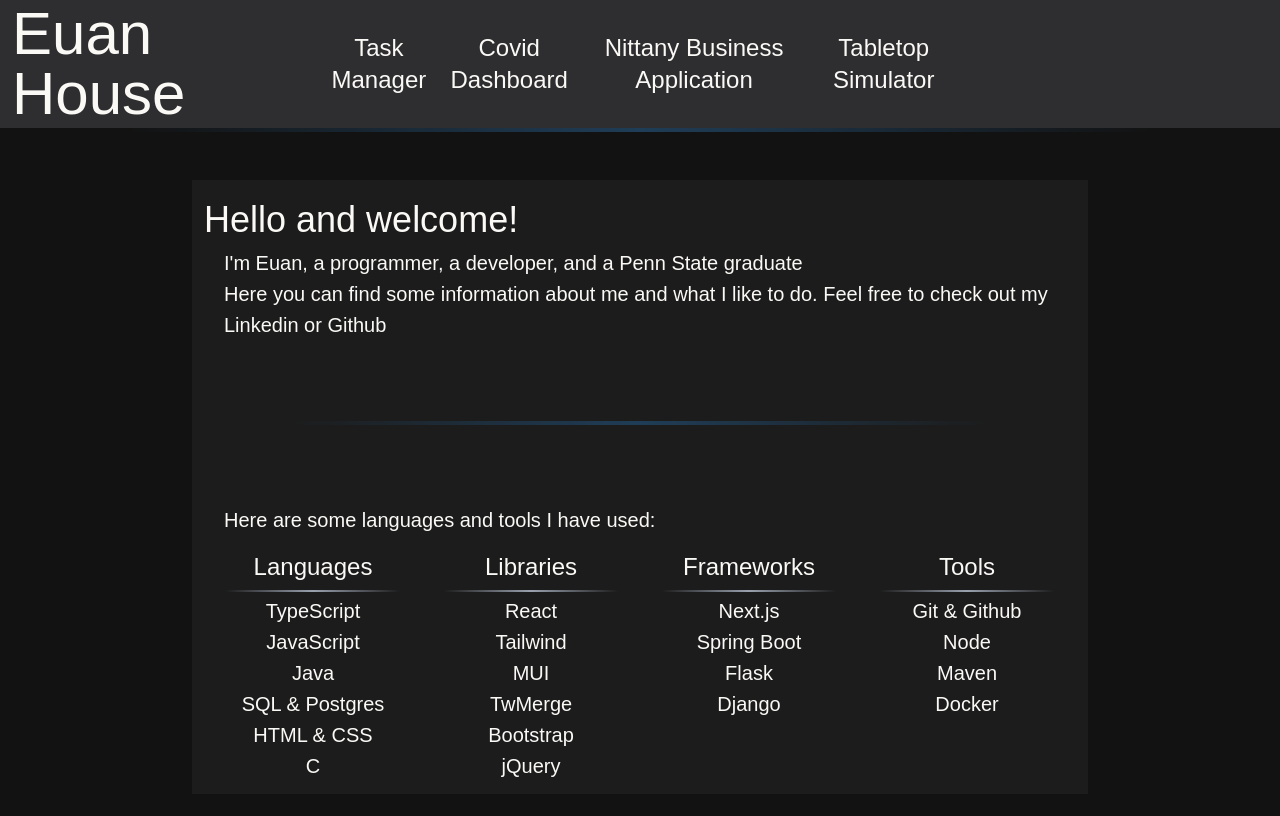
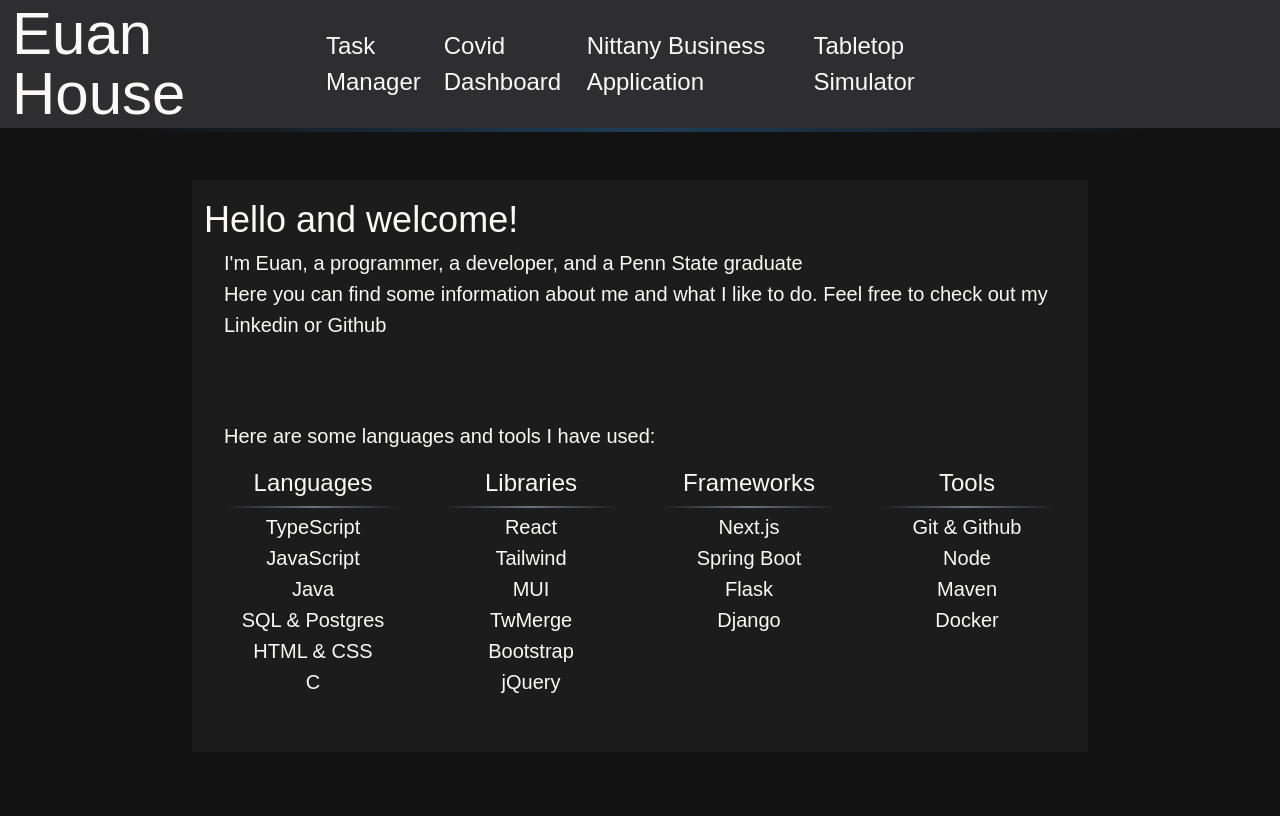
Before and after one commit to ehouse3/ehouse3.github.io, a Next.js app: page / in a window 1280 px wide. Shown: the top 816 px of the page. Built offline with nearby package versions, Linux system fonts and the light colour scheme; some icons are missing.

Commit message:
Reformatting
Reformatted components
- Linebreak uses cleaner variables for multiple styling
- Migrated component props to use types

```diff
--- a/app/layout.tsx
+++ b/app/layout.tsx
@@ -51,25 +51,25 @@ function Navbar(): ReactNode {
 
         <div data-desc="projects" className="flex justify-around">
           <HeaderLink href={projectPaths.taskManager} title="Task Manager">
-            Task Manager
+            <h4>Task Manager</h4>
           </HeaderLink>
           <HeaderLink
             href={projectPaths.covidDashboard}
             title="Covid Dashboard"
           >
-            Covid Dashboard
+            <h4>Covid Dashboard</h4>
           </HeaderLink>
           <HeaderLink
             href={projectPaths.nittanyBusiness}
             title="Nittany Business Application"
           >
-            Nittany Business Application
+            <h4>Nittany Business Application</h4>
           </HeaderLink>
           <HeaderLink
             href={projectPaths.tableTopSimulator}
             title="Tabletop Simulator"
           >
-            Tabletop Simulator
+            <h4>Tabletop Simulator</h4>
           </HeaderLink>
         </div>
 
@@ -116,13 +116,10 @@ function ForeGround(props: ForeGroundProps) {
   );
 }
 
-interface FooterProps {
-  children?: ReactNode;
-}
 /** Footer component that lays at the bottom of each page.
  * Displays social's links for medium or smaller screens (Navbar doesn't display them on smaller screens)
  */
-function Footer(props: FooterProps) {
+function Footer() {
   return (
     <div className="flex justify-center gap-4 p-4 md:hidden">
       <Link
--- a/app/page.tsx
+++ b/app/page.tsx
@@ -30,10 +30,7 @@ export default function Home() {
           <div className="col-span-1" data-desc="languages">
             <ul role="list">
               <h4>Languages</h4>
-              <LineBreak
-                isSkeleton={true}
-                className="my-1 h-0.5 via-gray-400"
-              ></LineBreak>
+              <LineBreak className="my-1 h-0.5 via-gray-500"></LineBreak>
               <li>TypeScript</li>
               <li>JavaScript</li>
               <li>Java</li>
@@ -46,10 +43,7 @@ export default function Home() {
           <div data-desc="libraries">
             <ul role="list">
               <h4>Libraries</h4>
-              <LineBreak
-                isSkeleton={true}
-                className="my-1 h-0.5 via-gray-400"
-              ></LineBreak>
+              <LineBreak className="my-1 h-0.5 via-gray-500"></LineBreak>
               <li>React</li>
               <li>Tailwind</li>
               <li>MUI</li>
@@ -62,10 +56,7 @@ export default function Home() {
           <div data-desc="frameworks">
             <ul role="list">
               <h4>Frameworks</h4>
-              <LineBreak
-                isSkeleton={true}
-                className="my-1 h-0.5 via-gray-400"
-              ></LineBreak>
+              <LineBreak className="my-1 h-0.5 via-gray-500"></LineBreak>
               <li>Next.js</li>
               <li>Spring Boot</li>
               <li>Flask</li>
@@ -76,10 +67,7 @@ export default function Home() {
           <div data-desc="tools">
             <ul role="list">
               <h4>Tools</h4>
-              <LineBreak
-                isSkeleton={true}
-                className="my-1 h-0.5 via-gray-400"
-              ></LineBreak>
+              <LineBreak className="my-1 h-0.5 via-gray-500"></LineBreak>
               <li>Git & Github</li>
               <li>Node</li>
               <li>Maven</li>
--- a/components/components.tsx
+++ b/components/components.tsx
@@ -4,55 +4,75 @@ import { Url } from "next/dist/shared/lib/router/router";
 import Link from "next/link";
 import { ReactNode } from "react";
 
-interface HeaderLinkProps {
+type HeaderLinkProps = {
   children: ReactNode;
   href: Url;
   ariaLabel?: string;
   title?: string;
+};
+
+/**
+ * Link button with layered dropdown shadow effect on hover
+ * Uses nested spans with clip-path triangles to create multi-layered shadows
+ * @param href external link url
+ * @param title supplemental advisory information
+ */
+export function HeaderLink({
+  children,
+  href,
+  ariaLabel,
+  title,
+}: HeaderLinkProps): ReactNode {
+  return (
+    <span
+      className={
+        "flex shadow-[0rem_0rem_0rem_rgba(0,0,0,0)] transition-all duration-200 ease-in-out [clip-path:polygon(0%_0%,100%_0%,100%_110%,50%_140%,0_110%)] hover:shadow-[0rem_4rem_0rem_0rem_var(--color-navbar-effect2)]"
       }
-/** Link button on layout of header w/ effect on hovering*/
-export function HeaderLink(props: HeaderLinkProps): ReactNode {
-  // Layered dropdown effect:
-  // Layered Span elements with hover transition creates multiple shadows,
-  // each with a clip path of a triangle that extends below the span to cut off the shadow.
-  return (
-    <span className="flex shadow-[0rem_0rem_0rem_rgba(0,0,0,0)] transition-all duration-200 ease-in-out [clip-path:polygon(0%_0%,100%_0%,100%_110%,50%_140%,0_110%)] hover:shadow-[0rem_4rem_0rem_0rem_var(--color-navbar-effect2)]">
-      <span className="flex shadow-[0rem_0rem_0rem_rgba(0,0,0,0)] transition-all duration-200 ease-in-out [clip-path:polygon(0%_0%,100%_0%,100%_105%,50%_125%,0_105%)] hover:shadow-[0rem_4rem_0rem_0rem_var(--color-navbar-effect1)]">
+    >
+      <span
+        className={
+          "flex shadow-[0rem_0rem_0rem_rgba(0,0,0,0)] transition-all duration-200 ease-in-out [clip-path:polygon(0%_0%,100%_0%,100%_105%,50%_125%,0_105%)] hover:shadow-[0rem_4rem_0rem_0rem_var(--color-navbar-effect1)]"
+        }
+      >
+        <span
+          className={
+            "flex shadow-[0rem_0rem_0rem_rgba(0,0,0,0)] transition-all duration-200 ease-in-out [clip-path:polygon(0%_0%,100%_0%,100%_100%,50%_110%,0_100%)] hover:shadow-[0rem_4rem_0rem_0rem_var(--color-navbar-hover)]"
+          }
+        >
           <Link
-          className="hover:bg-navbar-hover flex items-center p-1.5 text-center text-2xl shadow-[0rem_0rem_0rem_rgba(0,0,0,0)] transition-all duration-200 ease-in-out [clip-path:polygon(0%_0%,100%_0%,100%_100%,50%_110%,0_100%)] hover:shadow-[0rem_4rem_0rem_0rem_var(--color-navbar-hover)]"
-          href={props.href}
-          aria-label={props.ariaLabel}
-          title={props.title}
+            className="hover:bg-navbar-hover flex items-center p-1.5 duration-300"
+            href={href}
+            aria-label={ariaLabel}
+            title={title}
           >
-          {props.children}
+            {children}
           </Link>
+        </span>
       </span>
     </span>
   );
 }
 
-interface LineBreakProps {
+type LineBreakProps = {
   className?: string;
-  isSkeleton?: boolean;
-}
-/** Horizontal bar that has transparent edges for breaking up sections
- * @argument className Modify color with 'via-...' ex 'via-red-500'
+};
+
+/**
+ * Horizontal gradient bar with transparent edges for separating sections
+ * @param className - Optional custom classes to override default styling.
+ *   Use 'via-...' for color and 'h-...' for height customization
  */
-export function LineBreak(props: LineBreakProps): ReactNode {
-  if (props.className && props.isSkeleton) {
-    // Classname overides default color
+export function LineBreak({ className }: LineBreakProps): ReactNode {
+  // If className is used, use base and argument styling, otherwise use default
+  const baseClass =
+    "w-full bg-linear-to-r from-transparent from-10% via-50% to-transparent to-90%";
+
+  const defaultClass = `${baseClass} via-line-break h-1`;
+
   return (
     <div
       data-desc="border-gradient"
-        className={`w-full bg-linear-to-r from-transparent from-10% via-50% to-transparent to-90% ${props.className || ""}`}
-      ></div>
-    );
-  } else {
-    return (
-      <div
-        data-desc="border-gradient"
-        className={`via-line-break h-1 w-full bg-linear-to-r from-transparent from-10% via-50% to-transparent to-90% ${props.className || ""}`}
-      ></div>
+      className={className ? `${baseClass} ${className}` : defaultClass}
+    />
   );
 }
-}
```
Lines whose indentation alone changed are shown as unchanged.
